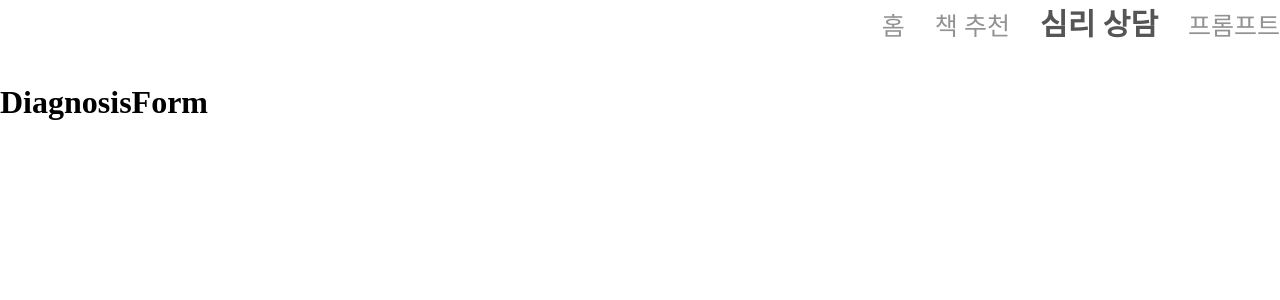
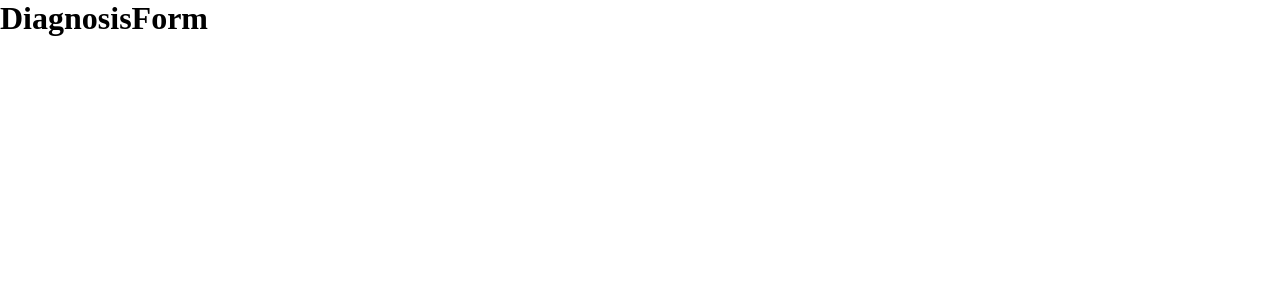
Before and after one commit to LIKELIONCUK13th/Team2-FE, a React (Vite) app in the folder HackathonPrac/: page /DiagnosisForm in a window 1280 px wide. Shown: the top 300 px of the page. Built offline with nearby package versions, Linux system fonts and the light colour scheme.

Commit message:
Orginized directory structure reupload(w/o NaviBar_sh)

```diff
--- a/HackathonPrac/src/pages/counsel/DiagnosisForm.jsx
+++ b/HackathonPrac/src/pages/counsel/DiagnosisForm.jsx
@@ -2,12 +2,10 @@ import React from "react";
 import { useState } from "react";
 import { useNavigate } from "react-router-dom";
 import "../../styles/counsel/DiagnosisForm.css";
-import NaviBar_sh from "../../components/NaviBar_sh"; // <NaviBar_sh /> 형태로 네비게이션 바 사용 가능
 
 export default function DiagnosisForm() { // jsx파일명 == functino명이어여 함, 파일명을 수정하는 게 아닌 이상 건들지 말 것!
   return (
     <div>
-        <NaviBar_sh />
         <h1>DiagnosisForm</h1>
     </div>
   );
--- a/HackathonPrac/src/pages/counsel/ResultPage.jsx
+++ b/HackathonPrac/src/pages/counsel/ResultPage.jsx
@@ -2,12 +2,10 @@ import React from "react";
 import { useState } from "react";
 import { useNavigate } from "react-router-dom";
 import "../../styles/counsel/ResultPage.css";
-import NaviBar_sh from "../../components/NaviBar_sh"; // <NaviBar_sh /> 형태로 네비게이션 바 사용 가능
 
 export default function ResultPage() { // jsx파일명 == functino명이어여 함, 파일명을 수정하는 게 아닌 이상 건들지 말 것!
   return (
     <div>
-        <NaviBar_sh />
         <h1>ResultPage</h1>
     </div>
   );
--- a/HackathonPrac/src/pages/emobook/EmoInput.jsx
+++ b/HackathonPrac/src/pages/emobook/EmoInput.jsx
@@ -2,12 +2,10 @@ import React from "react";
 import { useState } from "react";
 import { useNavigate } from "react-router-dom";
 import "../../styles/emobook/EmoInput.css";
-import NaviBar_sh from "../../components/NaviBar_sh"; // <NaviBar_sh /> 형태로 네비게이션 바 사용 가능
 
 export default function EmoInput() { // jsx파일명 == functino명이어여 함, 파일명을 수정하는 게 아닌 이상 건들지 말 것!
   return (
     <div>
-        <NaviBar_sh />
         <h1>EmoInput</h1>
     </div>
   );
--- a/HackathonPrac/src/pages/emobook/ShowBook.jsx
+++ b/HackathonPrac/src/pages/emobook/ShowBook.jsx
@@ -2,12 +2,10 @@ import React from "react";
 import { useState } from "react";
 import { useNavigate } from "react-router-dom";
 import "../../styles/emobook/ShowBook.css";
-import NaviBar_sh from "../../components/NaviBar_sh"; // <NaviBar_sh /> 형태로 네비게이션 바 사용 가능
 
 export default function ShowBook() { // jsx파일명 == functino명이어여 함, 파일명을 수정하는 게 아닌 이상 건들지 말 것!
   return (
     <div>
-        <NaviBar_sh />
         <h1>ShowBook</h1>
     </div>
   );
```
